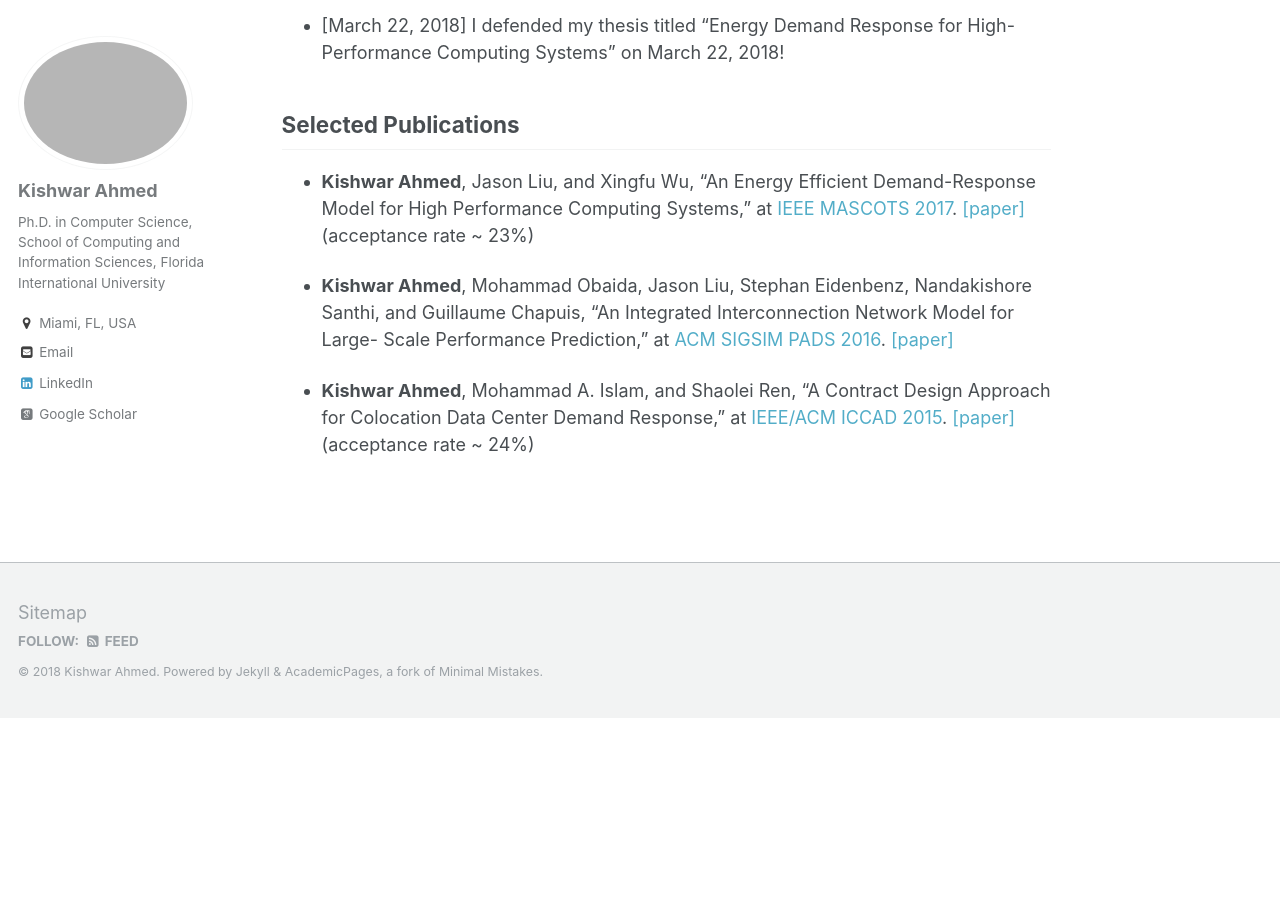
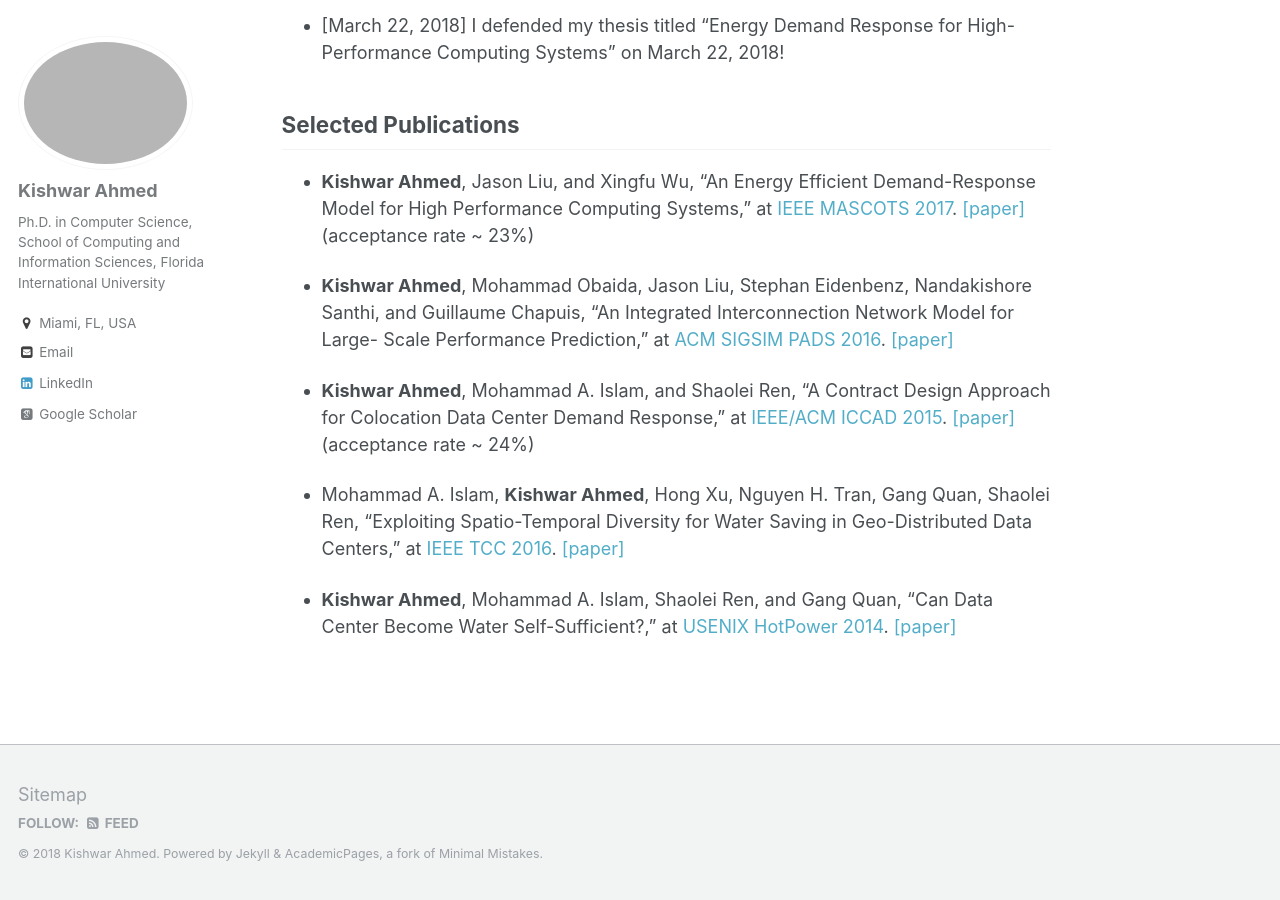
Before and after one commit to kishwarbd/kishwarbd.github.io, a Jekyll site: the page built from _pages/about.md, in a window 1280 px wide and 900 px high, scrolled down 842 px. Built offline with Jekyll 4.4.1, drawn with Linux system fonts in a browser that asks for light colours; some web fonts are replaced; before the commit the page ends 1560 px from its top, so only the background shows below that.

Commit message:
more updates.

```diff
--- a/_pages/about.md
+++ b/_pages/about.md
@@ -38,3 +38,7 @@ systems**. More specifically, my research interests include modeling and simulat
 * **Kishwar Ahmed**, Mohammad Obaida, Jason Liu, Stephan Eidenbenz, Nandakishore Santhi, and Guillaume Chapuis, “An Integrated Interconnection Network Model for Large- Scale Performance Prediction,” at [ACM SIGSIM PADS 2016](https://www.acm-sigsim-pads.org/). [[paper]](https://dl.acm.org/citation.cfm?id=2901396)
 
 * **Kishwar Ahmed**, Mohammad A. Islam, and Shaolei Ren, “A Contract Design Approach for Colocation Data Center Demand Response,” at [IEEE/ACM ICCAD 2015](https://iccad.com/). [[paper]](https://ieeexplore.ieee.org/document/7372629/) (acceptance rate ~ 24%)
+
+* Mohammad A. Islam, **Kishwar Ahmed**, Hong Xu, Nguyen H. Tran, Gang Quan, Shaolei Ren, “Exploiting Spatio-Temporal Diversity for Water Saving in Geo-Distributed Data Centers,” at [IEEE TCC 2016](https://www.computer.org/web/tcc). [[paper]](https://ieeexplore.ieee.org/document/7420641/)
+
+* **Kishwar Ahmed**, Mohammad A. Islam, Shaolei Ren, and Gang Quan, “Can Data Center Become Water Self-Sufficient?,” at [USENIX HotPower 2014](https://www.usenix.org/conference/hotpower14). [[paper]](https://www.usenix.org/conference/hotpower14/technical-sessions/presentation/can-data-center-become-water-self-sufficient)
```
Also changed, not shown: 1 other file.
